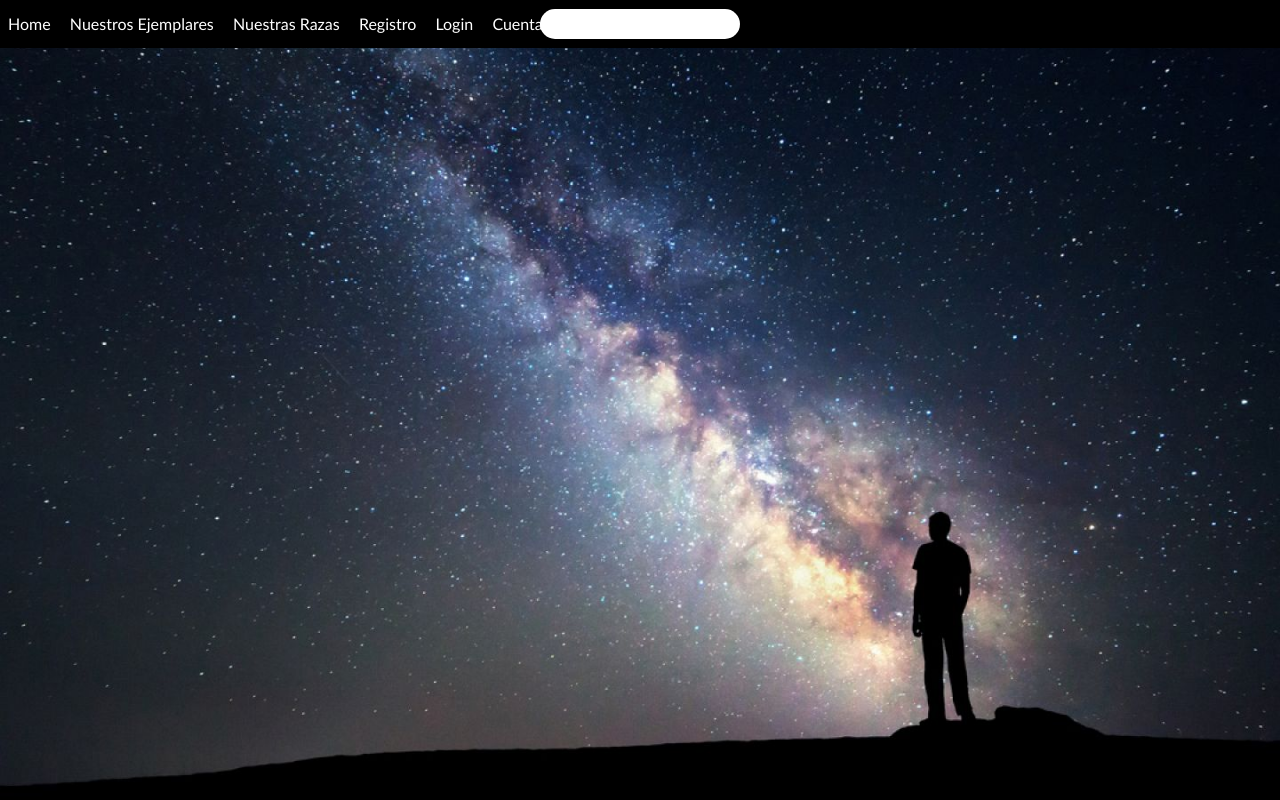
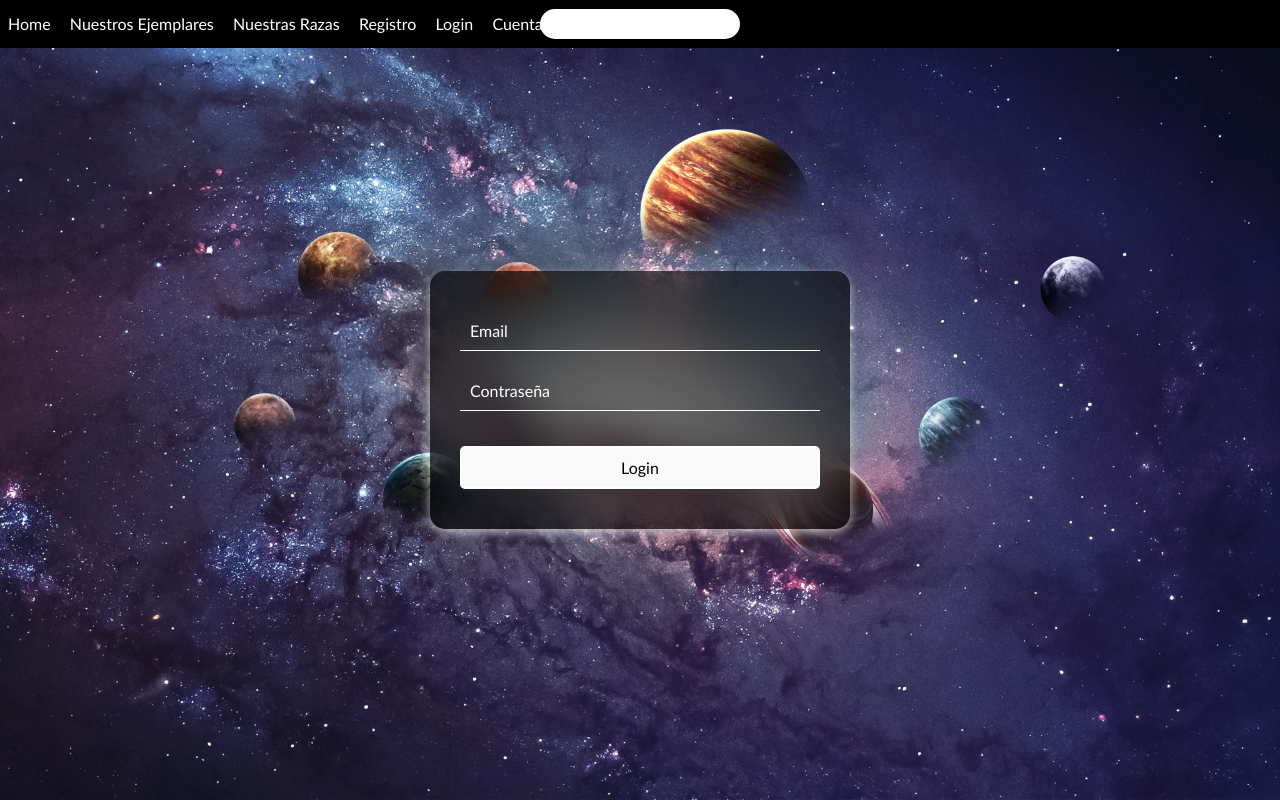
Before and after one commit to Luis-Pizano/NEW-HORIZONT, a React (Vite) app in the folder new_horizont/: page /login in a window 1280 px wide. Built offline with nearby package versions, Linux system fonts and the light colour scheme.

Commit message:
Se agrega login

```diff
--- a/new_horizont/src/App.jsx
+++ b/new_horizont/src/App.jsx
@@ -2,6 +2,7 @@ import { BrowserRouter as Router, Routes, Route } from "react-router-dom";
 import "./App.css";
 import Navbar from "./Navbar";
 import Home from "./components/home";
+import Login from "./components/login"; // 👈 Agregado
 
 function App() {
   return (
@@ -10,6 +11,7 @@ function App() {
       <div className="container">
         <Routes>
           <Route path="/" element={<Home />} />
+          <Route path="/login" element={<Login />} />
         </Routes>
       </div>
     </Router>
--- a/new_horizont/src/Navbar.jsx
+++ b/new_horizont/src/Navbar.jsx
@@ -6,7 +6,7 @@ const Navbar = () => {
     return (
         <nav>
             <div className="link-home">
-                <Link to="/" className="link">Home</Link> {/* 👈 usar Link */}
+                <Link to="/" className="link">Home</Link>
             </div>
             <ul>
                 <li><Link to="/ejemplares" className="link">Nuestros Ejemplares</Link></li>
--- a/new_horizont/src/components/home.jsx
+++ b/new_horizont/src/components/home.jsx
@@ -1,26 +1,28 @@
-import React  from "react";
-import "../styles/home.css";
+import React from "react";
+import styles from "../styles/Home.module.css";
 
-const Home = () =>{
-    return(
-        <div className="container">
-            <h1>Bienvenido a new horizont</h1>
-            <div className="contenido">
-                <div className="information"><p>
-                    <h2>¿Quienes Somos?</h2>
-                    New Horizont es un observatorio espacial el cual esta centrado
-                    en la investigación de fenome espaciales los cuales son documentados y analizados por los mejores astronomos para posteriormente compartir nuestros hallazgos con el mundo
-                </p>
+const Home = () => {
+    return (
+        <div className={styles.fondo}>
+            <div className={styles.container}>
+                <h1 className={styles.titulo}>Bienvenido a new horizont</h1>
+                <div className={styles.contenido}>
+                    <div className={styles.information}>
+                        <h2>¿Quiénes Somos?</h2>
+                        <p>
+                            New Horizont es un observatorio espacial centrado en la investigación de fenómenos espaciales los cuales son documentados y analizados por los mejores astrónomos para posteriormente compartir nuestros hallazgos con el mundo.
+                        </p>
+                    </div>
+                    <div className={styles.information}>
+                        <h2>¿Por qué compartimos nuestros hallazgos?</h2>
+                        <p>
+                            Nuestra razón de compartir radica en nuestra ética de transparencia como organización. Creemos que el conocimiento debe ser público y de uso libre para que las personas conozcan aquello que está más allá de nuestro planeta.
+                        </p>
+                    </div>
                 </div>
-                <div className="information">
-                    <h2>¿Por que compartimos nuestros hallazgos?</h2>
-                    <p>Nuestra razon de compartir nuestros hallazgos radica en nuestra etica de transparencia como organización, la cual nos dicta que el conocimiento debe ser publico y de uso libre para que las presonas conozcan aquello que esta más alla de nuestro planeta</p>
-                </div>
-                <div className="information"></div>
-                <div className="information"></div>
             </div>
         </div>
+    );
+};
 
-    )
-}
 export default Home;
--- /dev/null
+++ b/new_horizont/src/components/login.jsx
@@ -0,0 +1,24 @@
+import React from "react";
+import styles from "../styles/login.module.css";
+
+const Login = () => {
+  return (
+    <div className={styles.fondo}>
+      <div className={styles.loginContainer}>
+      <div className={styles.contenido}>
+        <div className={styles.loginForm}>
+        <input type="email" name="email" id="email" />
+          <label>Email</label>
+        </div>
+        <div className={styles.loginForm}>
+        <input type="password" name="password" id="password" />
+          <label>Contraseña</label>
+        </div>
+        <button type="submit" className = {styles.Submit}>Login</button>
+      </div>
+    </div>
+    </div>
+  );
+};
+
+export default Login;
--- a/new_horizont/src/styles/home.css
+++ b/new_horizont/src/styles/Home.module.css
@@ -1,46 +1,42 @@
-*{
-    margin: 0;
-    padding: 0;
-    box-sizing: border-box;
-}
-
-body{
-    background: url("images/Home.jpg") no-repeat center center;
+.fondo {
+    position: fixed;
+    display: flex;
+    justify-content: center;
+    align-items: center;
+    background: url("./images/Home.jpg") no-repeat center center;
     background-size: cover;
     background-attachment: fixed;
+    inset: 0;
 }
 
 .container {
-    position: relative;
     display: flex;
     flex-direction: column;
-    justify-content: center;
     align-items: center;
     color: #fff;
+    width: 100%;
 }
 
-h1{
-    position: relative;
+.titulo {
     margin-bottom: 20px;
-    color:#fff;
+    color: #fff;
 }
 
 .contenido {
     display: grid;
     grid-template-columns: 1fr 1fr;
-    gap: 20px; /* Espaciado entre las columnas */
+    gap: 20px;
     width: 80%;
-    margin: 0 auto; /* Centrar el grid dentro del contenedor */
+    margin: 0 auto;
 }
 
-.information{
+.information {
     display: flex;
     flex-direction: column;
     align-items: center;
     justify-content: center;
     width: 100%;
     background: rgba(0, 0, 0, 0.6);
-    /* background: transparent; */
     border: 2px solid rgba(255, 255, 255, 0.2);
     backdrop-filter: blur(20px);
     box-shadow: 0 0 10px rgba(0, 0, 0, 0.2);
--- /dev/null
+++ b/new_horizont/src/styles/login.module.css
@@ -0,0 +1,71 @@
+.fondo{
+    position: fixed;
+    display: flex;
+    justify-content: center;
+    align-items: center;
+    background: url("./images/Login.png") no-repeat center center;
+    background-size: cover;
+    background-attachment: fixed;
+    inset: 0;
+}
+
+.contenido{
+    width: 420px;
+    border-radius: 15px;
+    border: rgb(255, 255, 255);
+    background: rgba(0, 0, 0, 0.6);
+    backdrop-filter: blur(20px);
+    padding: 40px 30px;
+    box-shadow: 0 4px 10px rgba(255, 255, 255, 0.6);
+}
+
+.loginForm{
+    position: relative;
+    width: 100%;
+    height: 40px;
+    margin-bottom: 20px;
+}
+
+.loginForm input{
+    width: 100%;
+    height: 100%;
+    background: transparent;
+    border: none;
+    outline: none;
+    border-bottom: solid 1px white;
+    color: #fff;
+    padding-left: 5px;
+}
+
+.loginForm label {
+    position: absolute;
+    top: 50%;
+    left: 10px;
+    transform: translateY(-50%);
+    color: #fff;
+
+}
+
+.loginForm input:focus ~ label{
+    font-size: 0.8rem;
+    transform: translateY(-120%);
+    top: 10px;
+}
+
+
+.Submit {
+    width: 100%;
+    position: relative;
+    margin-top: 15px;
+    padding: 10px 20px;
+    border: 2px solid white;
+    border-radius: 5px;
+    cursor: pointer;
+    transition: all 0.3s ease;
+  }
+
+  .Submit:hover {
+    background: #c0c0c0;
+    color: black;
+    border: 2px solid #c0c0c0;
+  }
```
Also changed, not shown: new_horizont/src/styles/images/Login.png (added).
